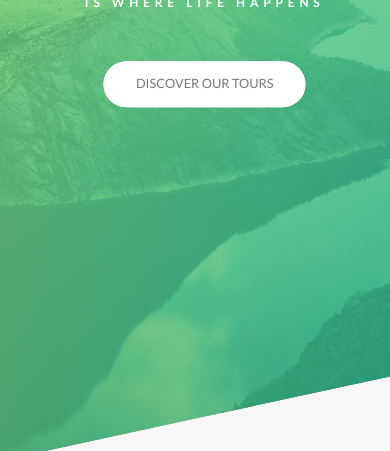
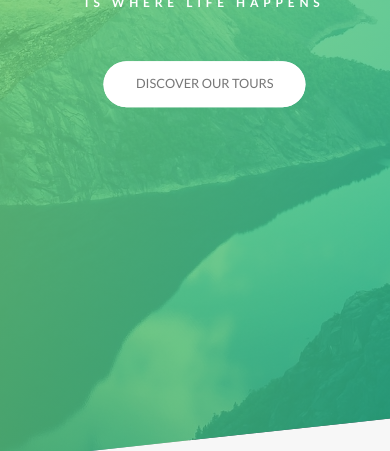
Before and after one commit to brooksbenson/Natours, a website: page index.html in a window 390 px wide. Shown: the part 341-792 px from the top of the page. Drawn offline with Linux system fonts and the light colour scheme.

```diff
--- a/sass/pages/_home.scss
+++ b/sass/pages/_home.scss
@@ -4,8 +4,12 @@
     @include main-background-theme($header-background-image);
     clip-path: polygon(0 0, 100% 0, 100% 75vh, 0 100%);
 
+    @include respond(tab-port) {
+        clip-path: polygon(0 0, 100% 0, 100% 85vh, 0 100%);
+    }
+
     @include respond(phone) {
-        clip-path: polygon(0 0, 100% 0, 100% 85vh, 0 100%);
+        clip-path: polygon(0 0, 100% 0, 100% 90vh, 0 100%);
     }
 
     &__logo-box {
@@ -41,7 +45,7 @@
     margin-top: -20vh;
 
     @include respond(tab-port) {
-        padding: 20rem 0;
+        padding-bottom: 20rem;
         h2 { padding: 0 2.5rem; }
     }
 
```
Also changed, not shown: css/style.css.
